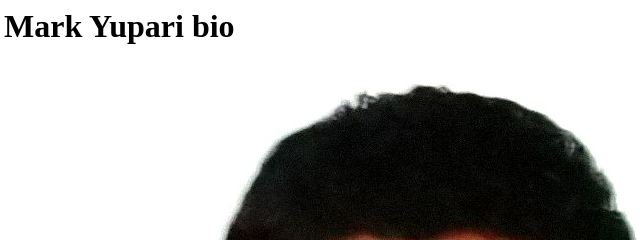
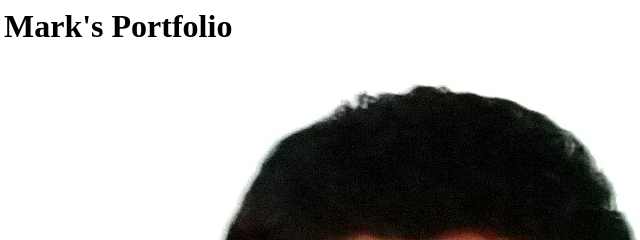
Before and after one commit to markyupari/markyupari.github.io, a plain HTML site: page index.html in a window 1280 px wide. Shown: the top 240 px of the page, 4-644 px from the left. Drawn offline with Linux system fonts and the light colour scheme.

Commit message:
Add files via upload

```diff
--- a/index.html
+++ b/index.html
@@ -1,4 +1,4 @@
 <html>
-    <h1>Mark Yupari bio</h1>
+    <h1>Mark's Portfolio</h1>
     <img src="images/bio-pic.jpg" alt="Mark Yupari photo"/>
 </html>
```
